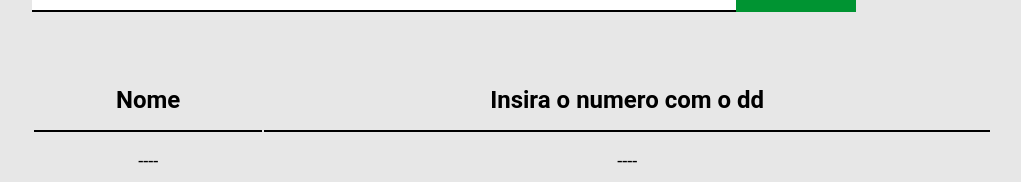
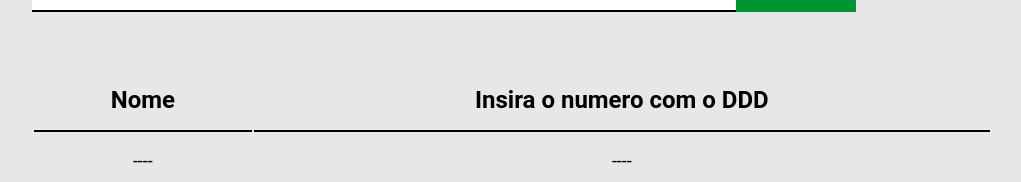
Before and after one commit to BrunoBCunha03/Agenda__Contato, a plain HTML site: page index.html in a window 1280 px wide. Shown: the part 221-403 px from the top of the page, without its empty margins (128-1149 px from the left). Drawn offline with Linux system fonts and the light colour scheme.

Commit message:
Correção ortografica

```diff
--- a/index.html
+++ b/index.html
@@ -23,7 +23,7 @@
             <thead>
                 <tr>
                     <th>Nome</th>
-                    <th>Insira o numero com o dd</th>
+                    <th>Insira o numero com o DDD</th>
                 </tr>
             </thead>
             <tbody>
```
